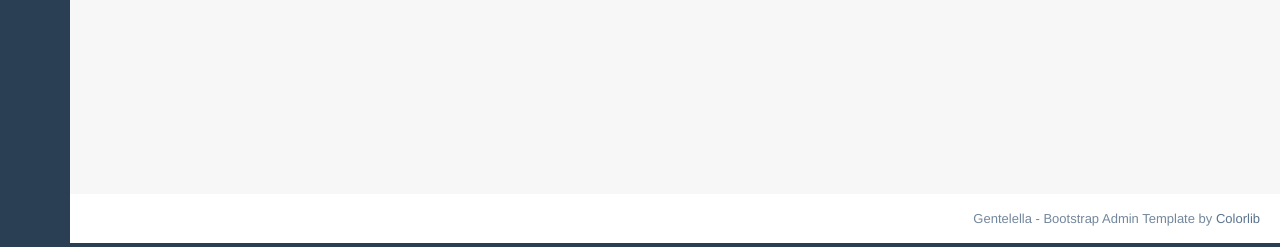
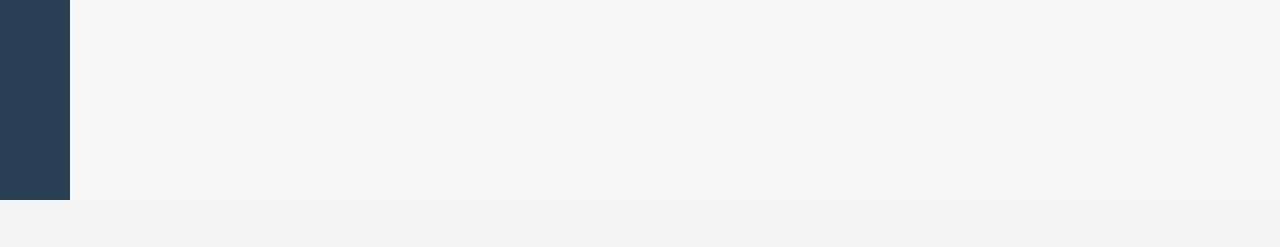
Before and after one commit to sysint64/ripa_archive, a Django app: template frontend/templates/documents_browser/multi-form.html in a window 1280 px wide. Shown: the part 600-847 px from the top of the page. After the commit the page ends 800 px from the top, so only its background shows below. Run offline with Django 3.2, Linux system fonts and the light colour scheme; the template is opened without the code that fills it: values that come from a table or form of the project are taken from there, others are empty; style sheets or scripts are compiled from the project's sources; some libraries are stand-ins or nearby versions.

Commit message:
exclude gentelella.js

```diff
--- a/frontend/static/styles/main.sass
+++ b/frontend/static/styles/main.sass
@@ -1,3 +1,11 @@
+html, body, .container.body, .main_container
+    min-height: 100%
+    height: 100%
+    background: #f7f7f7
+
+.right_col
+    min-height: 100%
+
 .nav.navbar-nav>li>a
     padding: 2px 10px
 
--- a/frontend/templates/base.html
+++ b/frontend/templates/base.html
@@ -37,7 +37,7 @@
             {% endblock %}
         </div>
 
-        {% include "footer.html" %}
+{#        {% include "footer.html" %}#}
     </div>
 </div>
 
@@ -46,7 +46,6 @@
     <script src="{% static 'vendors/bootstrap/dist/js/bootstrap.min.js' %}" charset="utf-8"></script>
 
     <script src="{% static 'js/helpers/smartresize.js' %}" charset="utf-8"></script>
-    <script src="{% static 'js/gentelella.js' %}" charset="utf-8"></script>
     <script src="{% static 'js/main.js' %}" charset="utf-8"></script>
 {% endblock %}
 </body>
--- a/frontend/templates/documents_browser/multi-form.html
+++ b/frontend/templates/documents_browser/multi-form.html
@@ -75,5 +75,6 @@
         <div id="block-cursor"></div>
         <button class="submit-button"><i class="fa fa-check"></i> Create</button>
         <button class="add-block-button"><i class="fa fa-plus"></i> Add another folder</button>
+        <div class="clearfix">
     </div>
 {% endblock %}
```
